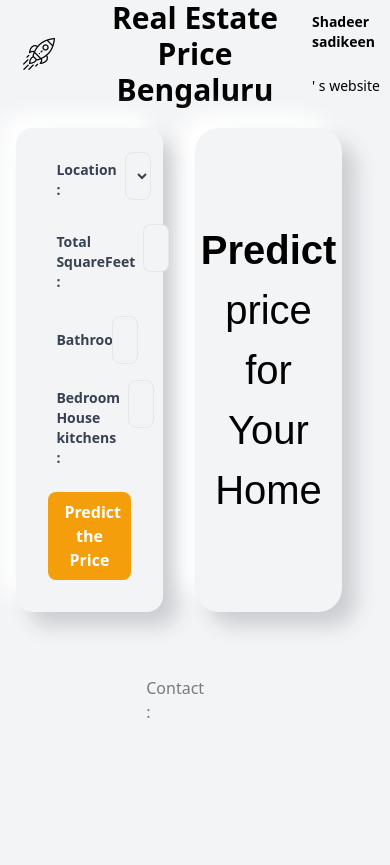
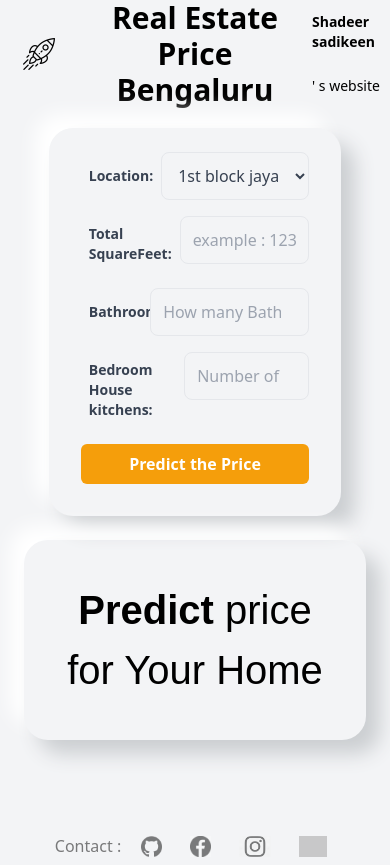
Before and after one commit to shadee22/William, a Django app: page / in a window 390 px wide. Before the commit the page ends 718 px from the top, so only its background shows below. Run offline with Django 4.2, Linux system fonts and the light colour scheme; some libraries are stand-ins or nearby versions; grey boxes are pictures that could not be loaded.

Commit message:
added responsive 1

```diff
--- a/templates/index.html
+++ b/templates/index.html
@@ -36,15 +36,15 @@
     </div>
     </navbar>
     {% comment %} <h1>{{result}}</h1> {% endcomment %}
-    <div class="grid grid-cols-2 py-16 ">
+    <div class="grid grid-rows-1  md:grid-cols-2 py-16 ">
 
-       <div class = "flex content-center justify-center ">
-        <form class="bg-gray-100 nu-shadow  w-3/4 rounded-2xl px-8 pt-6 pb-8 mr-4 " method = "POST" action="{% url 'result' %}">
+    <div class = "flex content-center justify-center ">
+        <form class="bg-gray-100 nu-shadow  w-3/4 rounded-3xl px-8 pt-6 pb-8 mr-0 md:mr-4 " method = "POST" action="{% url 'result' %}">
             {% csrf_token %}
 
             <div class="mb-4 flex ">
                 <label class="text-gray-700 text-sm font-bold  flex items-center p-2" for="username">
-                Location :
+                Location:
                 </label>
                 <div class="custom-select">
                     <select id="uiLocations" name= "location" class="  bg-gray-100 rounded-lg h-12 border w-full py-2 px-3 text-gray-700 leading-tight">
@@ -57,7 +57,7 @@
 
             <div class="mb-4 flex ">
                 <label class="block text-gray-700 text-sm font-bold  flex items-center p-2" for="username">
-                    Total SquareFeet :
+                    Total SquareFeet:
                 </label>
                 <input class="  bg-gray-100 rounded-lg h-12 border w-full py-2 px-3 text-gray-700 leading-tight" id = "sqft" name="total_sqft" min = '300'max = "30000"placeholder="example : 1234 Sqft">
             </div>
@@ -71,20 +71,20 @@
 
             <div class="mb-4 flex ">
                 <label class="block text-gray-700 text-sm font-bold  flex items-center p-2" for="username">
-                    Bedroom House kitchens :
+                    Bedroom House kitchens:
                 </label>
                 <input class="  bg-gray-100 rounded-lg h-12 border w-full py-2 px-3 text-gray-700 leading-tight" type="number" name="bhk"  id = "bhk" max="15" placeholder="Number of Bedrooms" >
             </div>
 
             <div class="flex items-center justify-center">
-              <button class="bg-amber-500	 hover:bg-amber-600 w-full transition text-white font-bold py-2 px-4 rounded-lg" type="submit">
+              <button class="bg-amber-500	 hover:bg-amber-600 w-full transition text-white font-bold py-2 px-4 rounded-md" type="submit">
                 Predict the Price
               </button>
             </div>
         </form>
     </div>
-
-    <div class = "result text-center mr-12 rounded-3xl lg:visible sm:invisible	 grid items-center justify-center nu-shadow">
+    {% comment %} Result {% endcomment %}
+    <div class = "result text-center  md:mr-12 my-6 rounded-3xl mx-6 grid items-center justify-center nu-shadow">
         {% comment %} <a class = "button3d"class = "Next_page"  href =" {% url 'classifier' %}"><b>Next</b> Page</a> {% endcomment %}
         {% if result != 0 %}
             <p><b>Predicted Price</b><br>for house</p>
@@ -101,8 +101,8 @@
     </div>
     </div>
 
-    <footer class = 'w-screen flex justify-center'>
-        <div class="icons flex items-center justify-around w-1/4">
+    <footer class = 'flex align-center md:w-screen justify-center'>
+        <div class="icons flex items-center justify-around md:w-1/4 w-3/4">
             <p>Contact : </p>
             <a href="https://github.com/shadee22" target="_blank"><img class= "opacity-40 " src={%static 'icons/git.jpg' %}></a>
             <a href="https://www.facebook.com/shadeer.sadikeen/"target="_blank"><img class= "opacity-40 " src={%static 'icons/fb.png' %}></a>
```
